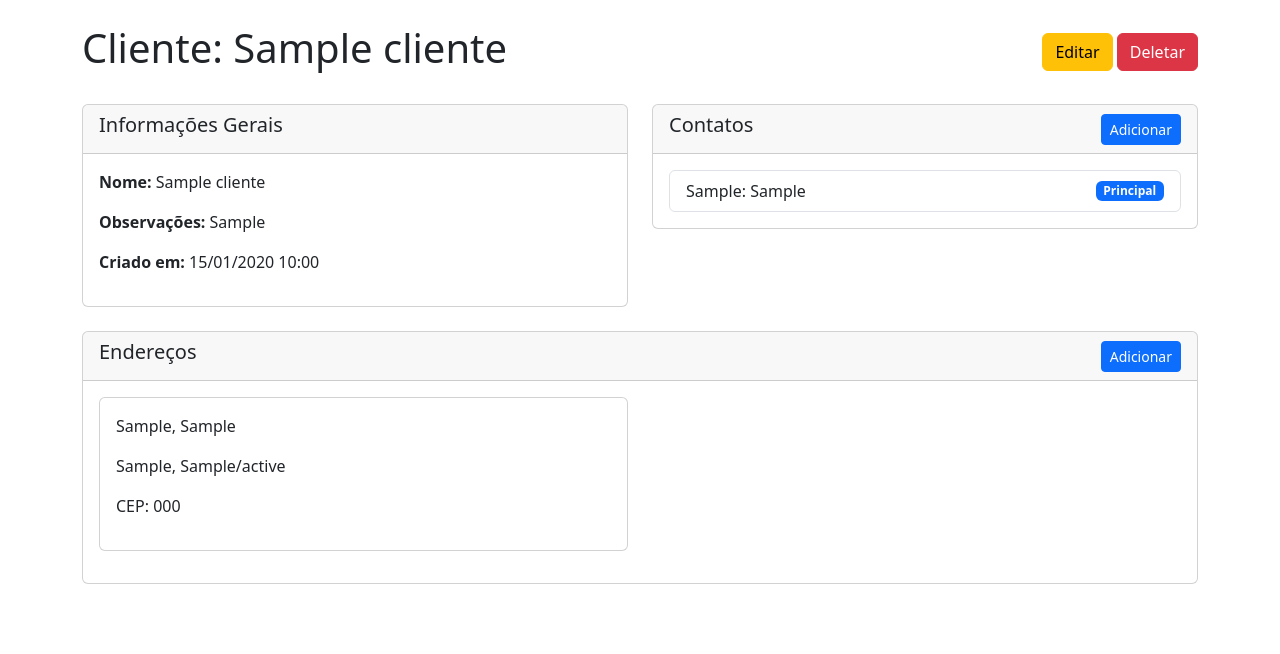
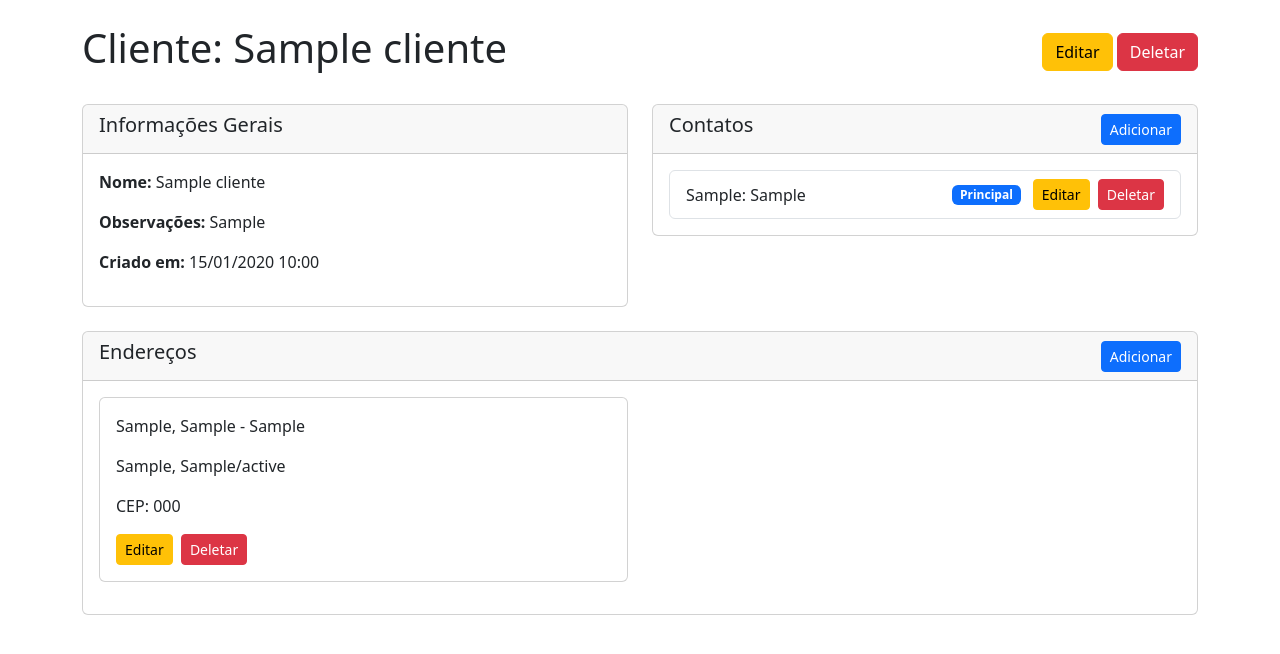
Before and after one commit to andre-doming/app-web-orcamento, a Flask app: page /cliente/1 in a window 1280 px wide. Shown: the part 56-710 px from the top of the page. Run offline with Flask 3, Linux system fonts and the light colour scheme; a user stored in the database is signed in; tables that the repository leaves empty hold one stand-in row (values such as "Sample post").

Commit message:
update files

```diff
--- a/app/forms.py
+++ b/app/forms.py
@@ -40,6 +40,7 @@ class ContatoClienteForm(FlaskForm):
 class EnderecoClienteForm(FlaskForm):
     logradouro = StringField('Logradouro', validators=[DataRequired(), Length(max=200)])
     numero = StringField('Número', validators=[DataRequired(), Length(max=10)])
+    complemento = StringField('Complemento', validators=[Length(max=100)])
     bairro = StringField('Bairro', validators=[DataRequired(), Length(max=100)])
     cidade = StringField('Cidade', validators=[DataRequired(), Length(max=100)])
     estado = StringField('Estado (UF)', validators=[DataRequired(), Length(min=2, max=2)])
--- a/app/models.py
+++ b/app/models.py
@@ -37,6 +37,7 @@ class EnderecoCliente(db.Model):
     cliente_id = db.Column(db.Integer, db.ForeignKey('clientes.id'), nullable=False)
     logradouro = db.Column(db.String(200), nullable=False)
     numero = db.Column(db.String(10), nullable=False)
+    complemento = db.Column(db.String(100))
     bairro = db.Column(db.String(100), nullable=False)
     cidade = db.Column(db.String(100), nullable=False)
     estado = db.Column(db.String(2), nullable=False)
--- a/app/routes.py
+++ b/app/routes.py
@@ -147,6 +147,31 @@ def contato_cliente_novo(cliente_id):
         return redirect(url_for('main.cliente_detalhes', id=cliente_id))
     return render_template('contato_form.html', form=form, cliente=cliente, titulo='Novo Contato', app_nome='OrçaWeb', empresa_nome='Sua Empresa', logo_url='')
 
+@bp.route('/contato/<int:id>/editar', methods=['GET', 'POST'])
+@login_required
+def contato_cliente_editar(id):
+    contato = ContatoCliente.query.get_or_404(id)
+    cliente = contato.cliente
+    form = ContatoClienteForm(obj=contato)
+    if form.validate_on_submit():
+        contato.tipo = form.tipo.data
+        contato.valor = form.valor.data
+        contato.principal = form.principal.data
+        db.session.commit()
+        flash('Contato atualizado.')
+        return redirect(url_for('main.cliente_detalhes', id=cliente.id))
+    return render_template('contato_form.html', form=form, cliente=cliente, titulo='Editar Contato', app_nome='OrçaWeb', empresa_nome='Sua Empresa', logo_url='')
+
+@bp.route('/contato/<int:id>/deletar')
+@login_required
+def contato_cliente_deletar(id):
+    contato = ContatoCliente.query.get_or_404(id)
+    cliente_id = contato.cliente_id
+    db.session.delete(contato)
+    db.session.commit()
+    flash('Contato deletado.')
+    return redirect(url_for('main.cliente_detalhes', id=cliente_id))
+
 # Enderecos do Cliente
 @bp.route('/cliente/<int:cliente_id>/endereco/novo', methods=['GET', 'POST'])
 @login_required
@@ -158,6 +183,7 @@ def endereco_cliente_novo(cliente_id):
             cliente_id=cliente_id,
             logradouro=form.logradouro.data,
             numero=form.numero.data,
+            complemento=form.complemento.data,
             bairro=form.bairro.data,
             cidade=form.cidade.data,
             estado=form.estado.data,
@@ -168,6 +194,35 @@ def endereco_cliente_novo(cliente_id):
         flash('Endereço adicionado.')
         return redirect(url_for('main.cliente_detalhes', id=cliente_id))
     return render_template('endereco_form.html', form=form, cliente=cliente, titulo='Novo Endereço', app_nome='OrçaWeb', empresa_nome='Sua Empresa', logo_url='')
+
+@bp.route('/endereco/<int:id>/editar', methods=['GET', 'POST'])
+@login_required
+def endereco_cliente_editar(id):
+    endereco = EnderecoCliente.query.get_or_404(id)
+    cliente = endereco.cliente
+    form = EnderecoClienteForm(obj=endereco)
+    if form.validate_on_submit():
+        endereco.logradouro = form.logradouro.data
+        endereco.numero = form.numero.data
+        endereco.complemento = form.complemento.data
+        endereco.bairro = form.bairro.data
+        endereco.cidade = form.cidade.data
+        endereco.estado = form.estado.data
+        endereco.cep = form.cep.data
+        db.session.commit()
+        flash('Endereço atualizado.')
+        return redirect(url_for('main.cliente_detalhes', id=cliente.id))
+    return render_template('endereco_form.html', form=form, cliente=cliente, titulo='Editar Endereço', app_nome='OrçaWeb', empresa_nome='Sua Empresa', logo_url='')
+
+@bp.route('/endereco/<int:id>/deletar')
+@login_required
+def endereco_cliente_deletar(id):
+    endereco = EnderecoCliente.query.get_or_404(id)
+    cliente_id = endereco.cliente_id
+    db.session.delete(endereco)
+    db.session.commit()
+    flash('Endereço deletado.')
+    return redirect(url_for('main.cliente_detalhes', id=cliente_id))
 
 # Itens CRUD
 @bp.route('/itens')
@@ -367,4 +422,4 @@ def orcamento_item_editar(item_id):
 @login_required
 def cliente_enderecos(cliente_id):
     enderecos = EnderecoCliente.query.filter_by(cliente_id=cliente_id).all()
-    return jsonify([{'id': e.id, 'text': f"{e.logradouro}, {e.numero} - {e.cidade}/{e.estado}"} for e in enderecos])
+    return jsonify([{'id': e.id, 'text': f"{e.logradouro}, {e.numero}{f' - {e.complemento}' if e.complemento else ''} - {e.cidade}/{e.estado}"} for e in enderecos])
--- a/create_tables.sql
+++ b/create_tables.sql
@@ -28,6 +28,7 @@ CREATE TABLE enderecos_cliente (
     cliente_id INTEGER NOT NULL REFERENCES clientes(id),
     logradouro VARCHAR(200) NOT NULL,
     numero VARCHAR(10) NOT NULL,
+    complemento VARCHAR(100),
     bairro VARCHAR(100) NOT NULL,
     cidade VARCHAR(100) NOT NULL,
     estado VARCHAR(2) NOT NULL,
--- a/templates/cliente_detalhes.html
+++ b/templates/cliente_detalhes.html
@@ -34,9 +34,13 @@
                         {% for contato in cliente.contatos %}
                         <li class="list-group-item d-flex justify-content-between align-items-center">
                             {{ contato.tipo|title }}: {{ contato.valor }}
-                            {% if contato.principal %}
-                                <span class="badge bg-primary">Principal</span>
-                            {% endif %}
+                            <div>
+                                {% if contato.principal %}
+                                    <span class="badge bg-primary me-2">Principal</span>
+                                {% endif %}
+                                <a href="{{ url_for('main.contato_cliente_editar', id=contato.id) }}" class="btn btn-sm btn-warning me-1">Editar</a>
+                                <a href="{{ url_for('main.contato_cliente_deletar', id=contato.id) }}" class="btn btn-sm btn-danger" onclick="return confirm('Tem certeza que deseja deletar este contato?')">Deletar</a>
+                            </div>
                         </li>
                         {% endfor %}
                     </ul>
@@ -62,9 +66,13 @@
                         <div class="col-md-6 mb-3">
                             <div class="card">
                                 <div class="card-body">
-                                    <p>{{ endereco.logradouro }}, {{ endereco.numero }}</p>
+                                    <p>{{ endereco.logradouro }}, {{ endereco.numero }}{% if endereco.complemento %} - {{ endereco.complemento }}{% endif %}</p>
                                     <p>{{ endereco.bairro }}, {{ endereco.cidade }}/{{ endereco.estado }}</p>
                                     <p>CEP: {{ endereco.cep }}</p>
+                                    <div class="mt-2">
+                                        <a href="{{ url_for('main.endereco_cliente_editar', id=endereco.id) }}" class="btn btn-sm btn-warning me-1">Editar</a>
+                                        <a href="{{ url_for('main.endereco_cliente_deletar', id=endereco.id) }}" class="btn btn-sm btn-danger" onclick="return confirm('Tem certeza que deseja deletar este endereço?')">Deletar</a>
+                                    </div>
                                 </div>
                             </div>
                         </div>
--- a/templates/endereco_form.html
+++ b/templates/endereco_form.html
@@ -19,6 +19,10 @@
                             {{ form.numero.label(class="form-label") }}
                             {{ form.numero(class="form-control") }}
                         </div>
+                    </div>
+                    <div class="mb-3">
+                        {{ form.complemento.label(class="form-label") }}
+                        {{ form.complemento(class="form-control") }}
                     </div>
                     <div class="row">
                         <div class="col-md-4 mb-3">
--- a/templates/orcamento_detalhes.html
+++ b/templates/orcamento_detalhes.html
@@ -69,7 +69,7 @@ function salvarEdicao() {
             </div>
             <div class="card-body">
                 <p><strong>Cliente:</strong> {{ orcamento.cliente.nome }}</p>
-                <p><strong>Endereço:</strong> {{ orcamento.endereco.logradouro }}, {{ orcamento.endereco.numero }} - {{ orcamento.endereco.cidade }}/{{ orcamento.endereco.estado }}</p>
+                <p><strong>Endereço:</strong> {{ orcamento.endereco.logradouro }}, {{ orcamento.endereco.numero }}{% if orcamento.endereco.complemento %} - {{ orcamento.endereco.complemento }}{% endif %} - {{ orcamento.endereco.cidade }}/{{ orcamento.endereco.estado }}</p>
                 <p><strong>Data Orçamento:</strong> {{ orcamento.data_orcamento.strftime('%d/%m/%Y') }}</p>
                 <p><strong>Data Validade:</strong> {{ orcamento.data_validade.strftime('%d/%m/%Y') }}</p>
                 <p><strong>Status:</strong>
```
Also changed, not shown: migrate_add_complemento.py (added, +14 -0 lines), instance/orcamentos.db.
